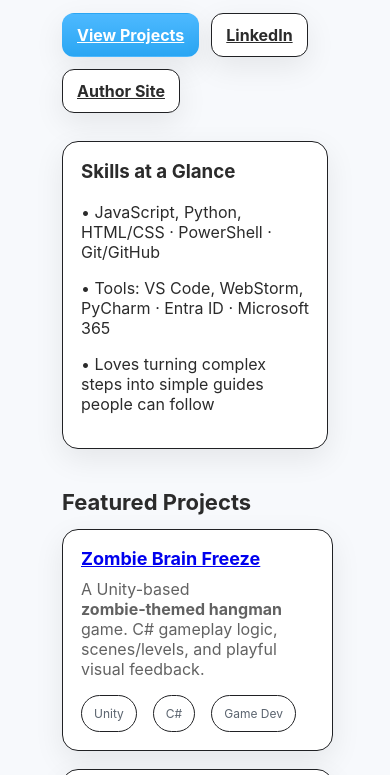
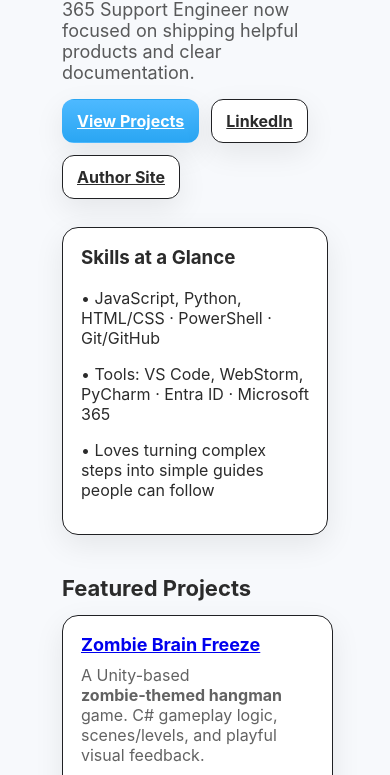
Before and after one commit to kimdevpro/kimdevpro-portfolio, a website: page index.html in a window 390 px wide. Shown: the part 439-1214 px from the top of the page. Drawn offline with Linux system fonts and the light colour scheme.

Commit message:
fix mobile issues with header overlapping top of page

```diff
--- a/assets/css/styles.css
+++ b/assets/css/styles.css
@@ -176,6 +176,10 @@ header {
 
     :root[data-theme="light"] .btn.primary {
         color: #ffffff;
+    }
+
+    main.container {
+        padding-top: 100px;
     }
 
     .container {
```
